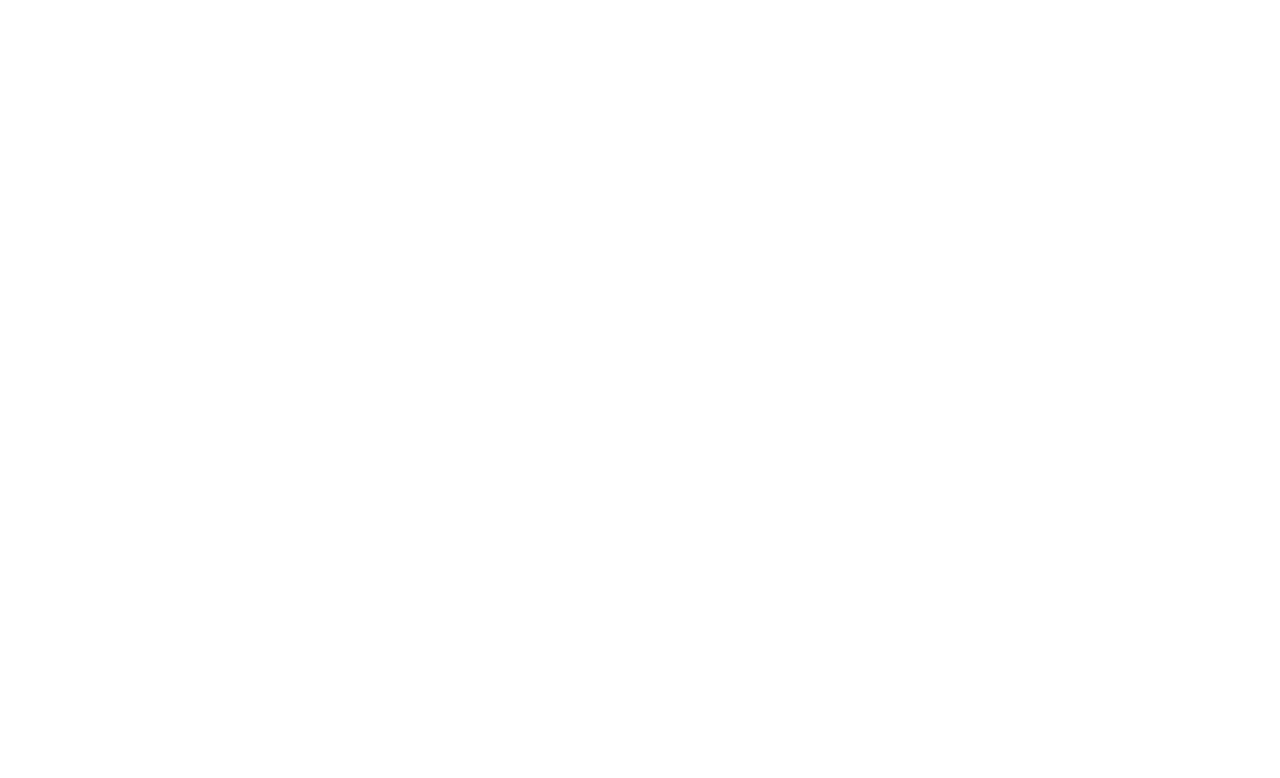
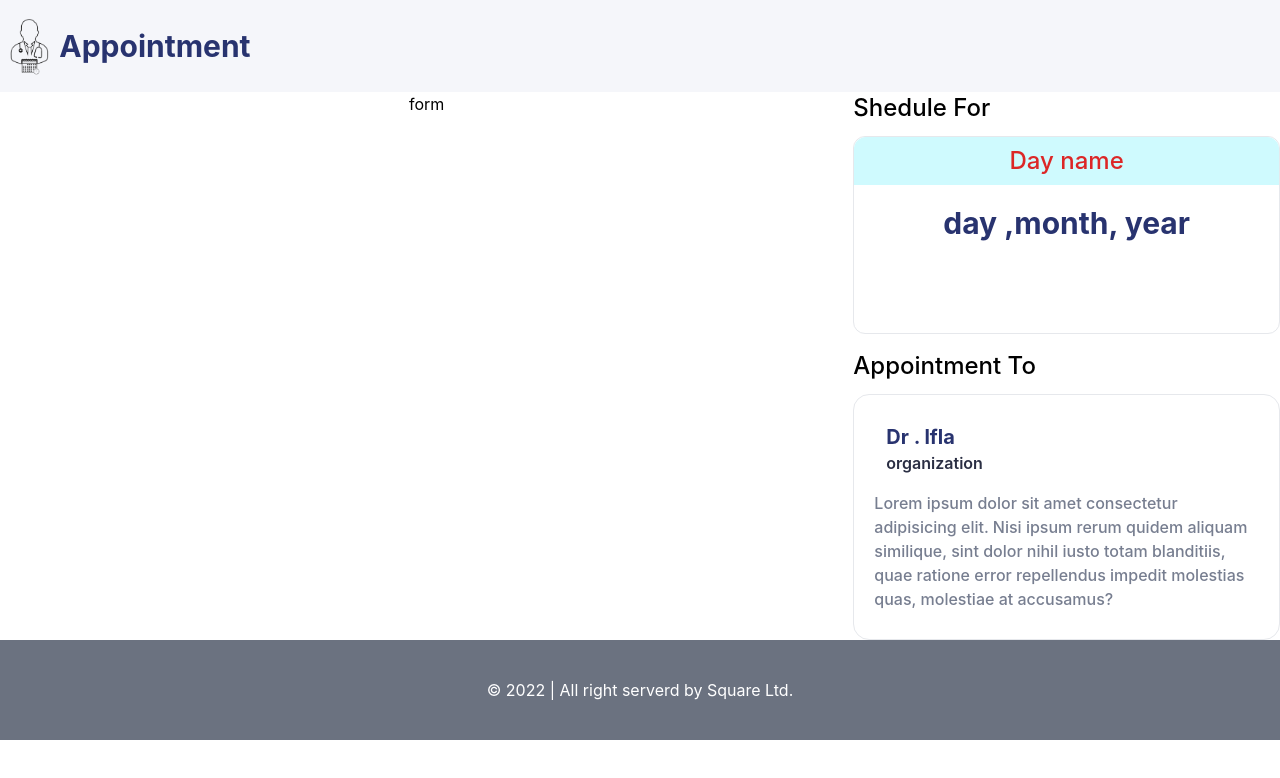
Before and after one commit to mesu-ai/doctor-appointment, a React (Create React App) app: page /patient-details in a window 1280 px wide. Before the commit this address had no page. Shown: the top 778 px of the page. Built offline with nearby package versions, Linux system fonts and the light colour scheme.

Commit message:
update design

```diff
--- /dev/null
+++ b/src/components/atoms/HeadingText.jsx
@@ -0,0 +1,9 @@
+import React from 'react';
+
+const HeadingText = ({title='',className=''}) => {
+  return (
+    <p className={`text-start font-medium lg:text-2xl text-lg capitalize ${className}`}>{title}</p>
+  );
+};
+
+export default HeadingText;
--- a/src/components/molecules/AvailableTime.jsx
+++ b/src/components/molecules/AvailableTime.jsx
@@ -2,19 +2,16 @@ import moment from 'moment';
 import React from 'react';
 import { generateTimeSlot } from '../../utils/generateTimeSlot';
 import Card from '../atoms/Card';
+import HeadingText from '../atoms/HeadingText';
 
-const AvailableTime = ({ slot }) => {
+const AvailableTime = ({ slot, date }) => {
 	// const { doctor } = useLocation()?.state;
 	console.log(slot);
 
 	const availableTime = `${slot.time}`;
-  // console.log(doctor);
-  const stime = moment(`${availableTime.split('-')[0]}`, 'h:mm A').format(
-    'HH:mm'
-  );
-  const etime = moment(`${availableTime.split('-')[1]}`, 'h:mm A').format(
-    'HH:mm'
-  );
+	console.log(availableTime);
+	const stime = moment(`${availableTime.split('-')[0]}`, 'h:mm A').format('HH:mm');
+	const etime = moment(`${availableTime.split('-')[1]}`, 'h:mm A').format('HH:mm');
 	console.log(stime);
 
 	let value = {
@@ -27,8 +24,8 @@ const AvailableTime = ({ slot }) => {
 	console.log(timeSlots);
 	return (
 		<div>
-      <p className='text-2xl font-bold'>Select Available Slot</p>
-      <div className='mt-5 shadow-lg rounded-xl bg-ghostwhite p-4'>
+			{/* <p className='text-2xl font-bold'>Select Available Slot</p> */}
+			{/* <div className='mt-5 shadow-lg rounded-xl bg-ghostwhite p-4'>
         <select className='w-full outline-none p-3 rounded-xl text-sm text-slategray font-medium'>
           <option defaultChecked>Select Available Slot</option>
           {timeSlots.slice(1, timeSlots.length - 1).map((slot, index) => (
@@ -40,15 +37,21 @@ const AvailableTime = ({ slot }) => {
             </option>
           ))}
         </select>
+      </div> */}
+			<Card className='rounded-md pb-8'>
+				<div className='px-10 py-5 flex justify-between shadow-md'>
+					<div>
+						<HeadingText title='Available Time Slot' className='text-darkblue font-bold' />
+						<p className='text-start text-lg font-semibold'>{availableTime} </p>
 					</div>
-      <Card className='rounded-md px-10 py-8'>
-        <p className='text-start text-darkblue text-2xl font-bold'>
-          Available Time Slot
-        </p>
-        <p className='text-start text-lg font-semibold'>time </p>
 
-        <div className='mt-5'>
-          <ul className='grid md:grid-cols-3 xl:grid-cols-4 grid-cols-2 gap-5 xl:gap-3'>
+					<div>
+						<p className='text-blue-700 text-lg text-bold border-b border-darkblack'>{date}</p>
+					</div>
+				</div>
+
+				<div className='px-10 mt-2 max-h-80 overflow-auto'>
+					<ul className='mx-4 my-5 grid md:grid-cols-3 2xl:grid-cols-4 grid-cols-2 gap-5 xl:gap-3'>
 						{timeSlots.slice(1, timeSlots.length - 1).map((slot, index) => (
 							<li
 								key={index}
@@ -61,7 +64,9 @@ const AvailableTime = ({ slot }) => {
 					</ul>
 				</div>
 				<div className='flex justify-end mr-5 mt-5'>
-          <button type='button' className='text-white bg-action px-4 py-3 text-xl rounded-md'>Continue</button>
+					<button type='button' className='text-white bg-action px-4 py-3 text-xl rounded-md'>
+						Continue
+					</button>
 				</div>
 			</Card>
 		</div>
--- /dev/null
+++ b/src/components/molecules/DoctorInfo.jsx
@@ -0,0 +1,28 @@
+import React from 'react';
+import Card from '../atoms/Card';
+import HeadingText from '../atoms/HeadingText';
+
+const DoctorInfo = () => {
+	return (
+		<div>
+			<HeadingText title='Appointment to' />
+			<Card className='py-7 px-5 mt-3'>
+				<div className='flex items-center '>
+					<img src='' alt='' />
+					<div className='ml-3 text-start'>
+						<p className='text-darkblue font-bold text-xl'>Dr . lfla</p>
+						<p className='text-darkblack font-semibold'>organization</p>
+					</div>
+				</div>
+
+				<p className='text-slategray font-medium text-start mt-4'>
+					Lorem ipsum dolor sit amet consectetur adipisicing elit. Nisi ipsum rerum quidem aliquam
+					similique, sint dolor nihil iusto totam blanditiis, quae ratione error repellendus impedit
+					molestias quas, molestiae at accusamus?
+				</p>
+			</Card>
+		</div>
+	);
+};
+
+export default DoctorInfo;
--- /dev/null
+++ b/src/components/molecules/SheduleInfo.jsx
@@ -0,0 +1,23 @@
+import React from 'react';
+import Card from '../atoms/Card';
+import HeadingText from '../atoms/HeadingText';
+
+const SheduleInfo = () => {
+	return (
+		<div>
+			<HeadingText title='Shedule For' />
+			<Card className='rounded-xl text-center mt-3'>
+				<p className='rounded-t-xl py-2 font-medium lg:text-2xl text-lg mb-5 bg-cyan-100 text-red-600'>
+					Day name
+				</p>
+				<div className='h-32'>
+					<p className='text-darkblue text-3xl flex justify-center items-center font-bold'>
+						day ,month, year
+					</p>
+				</div>
+			</Card>
+		</div>
+	);
+};
+
+export default SheduleInfo;
--- a/src/components/organizations/Calender.jsx
+++ b/src/components/organizations/Calender.jsx
@@ -2,7 +2,7 @@ import moment from 'moment';
 import React from 'react';
 import DatePicker from 'react-datepicker';
 import 'react-datepicker/dist/react-datepicker.css';
-import '../../styles/styles.css';
+import './calender.css';
 // import { checkAvailableDay } from '../../utils/checkAvailableDay';
 
 const weekdays = {
--- /dev/null
+++ b/src/components/organizations/calender.css
@@ -0,0 +1,78 @@
+input{
+  color: white;
+  outline: none;
+}
+
+.react-datepicker__month-container {
+  float: left;
+  width: 400px;
+}
+
+.react-datepicker__current-month, .react-datepicker-time__header, .react-datepicker-year-header {
+  margin-top: 15px;
+  margin-bottom: 15px;
+  color: whitesmoke;
+  font-weight: bold;
+  font-size: 1.5rem;
+}
+
+.react-datepicker__day-names {
+  background-color: white;
+  margin-bottom: -7px;
+  color: rgb(248, 245, 235);
+  color: blue !important;
+}
+
+.react-datepicker__header {
+  text-align: center;
+  background-color: crimson;
+  border-bottom: 1px solid #aeaeae;
+  border-top-left-radius: 0.3rem;
+  padding: 8px 0;
+  position: relative;
+}
+
+.react-datepicker__day-name, .react-datepicker__day, .react-datepicker__time-name {
+  color: green;
+  display: inline-block;
+  width: 2.7rem;
+  line-height: 2.7rem;
+  text-align: center;
+  margin: 0.166rem;
+  font-weight: bold
+}
+.react-datepicker__day-name{
+  font-size: 1rem;
+  color: rgb(1, 1, 10) ;
+  /* background-color: rgb(201, 16, 16); */
+}
+
+.react-datepicker__day--disabled, .react-datepicker__month-text--disabled, .react-datepicker__quarter-text--disabled, .react-datepicker__year-text--disabled {
+  cursor: default;
+  color: #ccc !important;
+}
+
+.react-datepicker__day--selected{
+  border-radius: 0.5rem;
+    background-color: #040506;
+    color: #fff !important;
+
+}
+
+.react-datepicker__navigation-icon {
+  position: relative;
+  top: 10px;
+  font-size: 24px;
+  width: 0;
+}
+
+.react-datepicker__header, .react-datepicker__header--time{
+  padding-bottom: 0;
+}
+
+.react-datepicker__day--selected:hover{
+  background-color: rgb(8, 87, 8);
+  font-size: larger;
+  color: white !important;
+  border-radius: 0.5rem;
+}
--- a/src/layouts/BaseLayouts.jsx
+++ b/src/layouts/BaseLayouts.jsx
@@ -7,14 +7,14 @@ import Header from "./header/Header";
 const BaseLayouts = () => {
   return (
     <div>
-      {/* <Header /> */}
+      <Header />
       <Suspense fallback={<p>Loading...</p>}>
         <main>
           {routerConfig(routes)}
         </main>
       </Suspense>
 
-      {/* <Footer /> */}
+      <Footer />
     </div>
   );
 };
--- a/src/layouts/header/Header.jsx
+++ b/src/layouts/header/Header.jsx
@@ -1,14 +1,20 @@
 // import { HEADER_HEIGHT } from "../../config/constants";
+import icon from '../../assets/icon.png';
 
 const Header = () => {
   return (
-    <div className=" flex flex-col justify-center items-center mt-5">
-      <p className="inline-block bg-action rounded-lg text-white px-40 py-4 text-3xl font-bold">
-        Doctor Appointment
+    <div className="w-full bg-ghostwhite py-4">
+      <div className='flex items-center container mx-auto'>
+      <img src={icon} alt="" style={{height:'60px'}}/>
+      <p className="text-start text-darkblue   text-3xl font-bold">
+        Appointment
       </p>
-      <p className="text-xl mt-2">
+
+      </div>
+
+      {/* <p className="text-xl mt-2">
         Appointment Date : <span className="font-semibold">August 21,2022</span>
-      </p>
+      </p> */}
     </div>
   );
 };
--- a/src/pages/appointment/Appointment.jsx
+++ b/src/pages/appointment/Appointment.jsx
@@ -5,8 +5,7 @@ import '../../styles/styles.css';
 import Calender from '../../components/organizations/Calender';
 import AvailableTime from '../../components/molecules/AvailableTime';
 
-const newSlot={day:'',time:''};
-
+const newSlot = { day: '', time: '' };
 
 const Appointment = () => {
 	const [selectDay, setSelectDay] = useState('');
@@ -17,42 +16,31 @@ const Appointment = () => {
 
 	// console.log(startDate,doctor?.availibility);
 
-
-  const d=moment(startDate).format('LLLL');
-	const day= moment(startDate).format('llll').split(',')[0].toLocaleLowerCase();
+	const date = moment(startDate).format('LLLL');
+	const day = moment(startDate).format('llll').split(',')[0].toLocaleLowerCase();
 
 	// console.log(selectDay,timeSlot);
 
-	useEffect(()=>{
+	useEffect(() => {
 		for (const key in doctor?.availibility) {
-			if(key===day){
+			if (key === day) {
 				setSelectDay(key);
-				newSlot.day=key;
-				newSlot.time= doctor.availibility[key];
-
+				newSlot.day = key;
+				newSlot.time = doctor.availibility[key];
 			}
-
 		}
-
-	},[day, doctor.availibility, startDate])
+	}, [day, doctor.availibility, startDate]);
 
 	console.log(newSlot);
 
 	return (
-		<div className='h-screen container mx-auto xl:px-10'>
-
-			<div className='grid grid-cols-3 gap-5'>
-				<div>
-
-					<Calender doctor={doctor} startDate={startDate} setStartDate={setStartDate}/>
+		<div className='min-h-screen container mx-auto xl:px-10'>
+			<div className='grid grid-cols-1 md:grid-cols-3 gap-7'>
+				<div className=''>
+					<Calender doctor={doctor} startDate={startDate} setStartDate={setStartDate} />
 				</div>
-				<div className='col-span-2'>
-          <p>{d}</p>
-					{selectDay &&
-					<AvailableTime slot={newSlot}/>
-
-					}
-
+				<div className='mt-40 md:mt-10 md:col-span-2'>
+					{selectDay && <AvailableTime slot={newSlot} date={date} />}
 				</div>
 			</div>
 		</div>
--- a/src/pages/patientDetails/PatientDetails.jsx
+++ b/src/pages/patientDetails/PatientDetails.jsx
@@ -1,38 +1,19 @@
 import React from 'react';
 import Card from '../../components/atoms/Card';
+import DoctorInfo from '../../components/molecules/DoctorInfo';
+import SheduleInfo from '../../components/molecules/SheduleInfo';
 
 const PatientDetails = () => {
-  return (
-    <div className='grid grid-cols-2'>
-      <div>form</div>
-      <div>
-        <p className='font-medium lg:text-2xl text-lg mb-5'>Shedule For</p>
-        <Card className='py-7 px-5 text-center'>
-          <p className='font-medium lg:text-2xl text-lg mb-5 bg-cyan-100'>
-            Day name
-          </p>
-          <div className='h-32'>
-            <p className='flex justify-center items-center font-bold'>day ,month, year</p>
-          </div>
-        </Card>
+	return (
+		<div className='container mx-auto grid grid-cols-3'>
+			<div className='col-span-2'>form</div>
+      <div className='space-y-4'>
+      <SheduleInfo/>
+      <DoctorInfo/>
+
       </div>
-      <div>
-        <p className='font-medium lg:text-2xl text-lg mb-5'>Appointment to</p>
-        <Card className='py-7 px-5'>
-          <div className='flex items-center space-x-3'>
-            <img src="" alt="" />
-            <div>
-              <p className='text-darkblue font-bold text-lg'>name</p>
-              <p className='text-darkblack font-semibold'>organization</p>
-            </div>
-          </div>
-
-            <p className='flex justify-center items-center font-bold'>day ,month, year</p>
-
-        </Card>
-      </div>
-    </div>
-  );
+		</div>
+	);
 };
 
 export default PatientDetails;
--- a/src/routes/routes.js
+++ b/src/routes/routes.js
@@ -1,5 +1,6 @@
 import { lazy } from 'react';
 import HomePage from '../pages/homepage/HomePage';
+const PatientDetails = lazy(()=>import('../pages/patientDetails/PatientDetails'));
 const Appointment =lazy(()=>import('../pages/appointment/Appointment'));
 
 
@@ -19,6 +20,13 @@ const Appointment =lazy(()=>import('../pages/appointment/Appointment'));
 		name: 'Appointment',
 		protected: false,
 	},
+  {
+		path: '/patient-details',
+		exact: true,
+		component: PatientDetails,
+		name: 'PatientDetails',
+		protected: false,
+	},
 
 
 
```
Also changed, not shown: src/assets/icon.png (added). Lines whose indentation alone changed are shown as unchanged.
